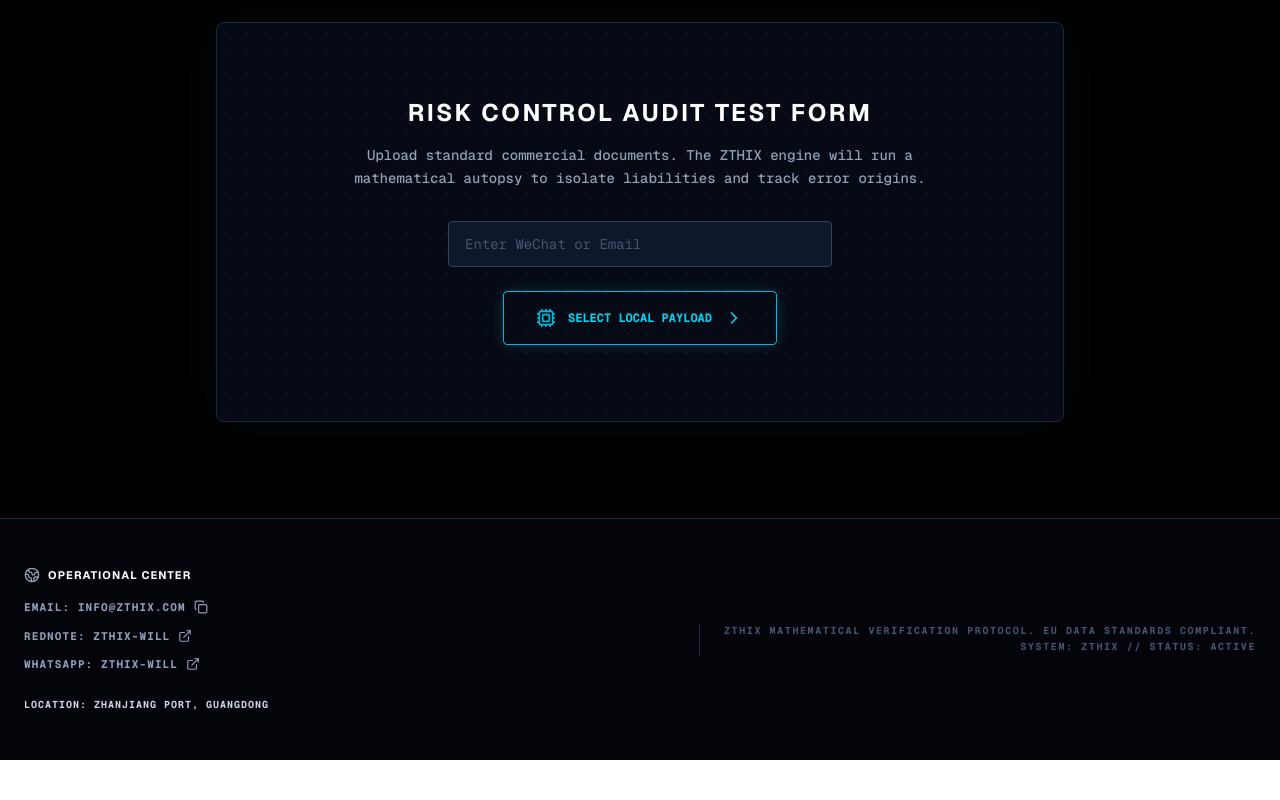
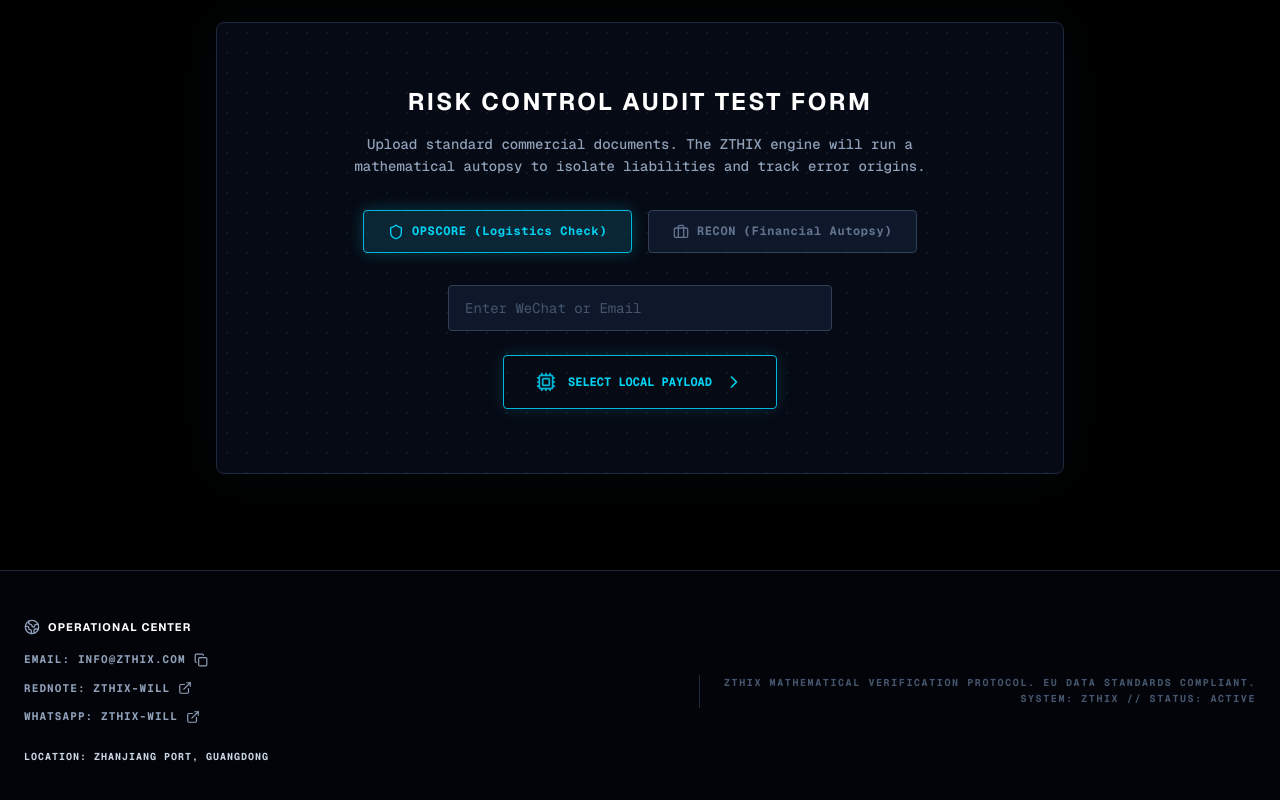
Before and after one commit to willamstthomas/zthix-web, a Next.js app: page / in a window 1280 px wide. Shown: the part 2205-3005 px from the top of the page. Before the commit the page ends 2965 px from the top, so only its background shows below. Built offline with nearby package versions, Linux system fonts and the light colour scheme.

Commit message:
Update page.tsx

```diff
--- a/app/page.tsx
+++ b/app/page.tsx
@@ -17,7 +17,8 @@ import {
   Loader2,
   Send,
   Copy,
-  CheckCircle2
+  CheckCircle2,
+  Briefcase
 } from 'lucide-react';
 
 export default function ZthixDeterministicStorefront() {
@@ -29,7 +30,7 @@ export default function ZthixDeterministicStorefront() {
   const [ticketId, setTicketId] = useState<string>('');
   const [copied, setCopied] = useState(false);
   const [contactInfo, setContactInfo] = useState<string>('');
-  const [leadStatus, setLeadStatus] = useState<'idle' | 'success'>('idle');
+  const [projectType, setProjectType] = useState<'OPSCORE' | 'RECON'>('OPSCORE'); // UESA Intake Valve
   const fileInputRef = useRef<HTMLInputElement>(null);
 
   const xhsProfileUrl = "https://www.xiaohongshu.com/user/profile/6996a9f700000000210240ba?m_source=pwa";
@@ -62,6 +63,7 @@ export default function ZthixDeterministicStorefront() {
 
       formData.append('ticketId', generatedTicketId);
       formData.append('contactInfo', contactInfo || 'Anonymous / Not Provided');
+      formData.append('projectType', projectType); // Attach target engine for the Ledger
 
       const response = await fetch('/api/upload', {
         method: 'POST',
@@ -69,23 +71,12 @@ export default function ZthixDeterministicStorefront() {
       });
 
       if (response.ok) {
-        if (files.length > 0) {
-          setUploadState('ready');
-        } else {
-          setUploadState('idle');
-          setLeadStatus('success');
-          setTimeout(() => {
-            setLeadStatus('idle');
-            setContactInfo('');
-          }, 2000);
-        }
+        setUploadState('ready');
       } else {
         setUploadState('idle');
-        setLeadStatus('idle');
       }
     } catch (error) {
       setUploadState('idle');
-      setLeadStatus('idle');
     }
   };
 
@@ -99,12 +90,6 @@ export default function ZthixDeterministicStorefront() {
       }
       executePayloadTransmission(fileArray);
     }
-  };
-
-  const handleSubscribeOnly = () => {
-    if (!contactInfo || leadStatus === 'success') return;
-    setFileName('Passive Lead');
-    executePayloadTransmission([]);
   };
 
   const handleCopyTicket = () => {
@@ -141,15 +126,15 @@ export default function ZthixDeterministicStorefront() {
       audit_desc: "Upload standard commercial documents. The ZTHIX engine will run a mathematical autopsy to isolate liabilities and track error origins.",
       contact_input_placeholder: "Enter WeChat or Email",
       btn_upload: "SELECT LOCAL PAYLOAD",
-      btn_subscribe: "TRANSMIT CONTACT INFO ONLY",
-      btn_subscribe_success: "TRANSMITTED",
       packing_text: "CONSOLIDATING CARGO...",
       hashing_text: "TRANSMITTING TO SECURE EDGE...",
       ready_title: "LOCAL SECURE TICKET ID SECURED",
       ready_desc: "Copy your secure Ticket ID below; it is the only proof of your Zthix trial order result. Zthix staff will reply to you with the result within 12 hours. You can also contact the on-duty specialist directly on RedNote.",
-      btn_transmit: "OPEN REDNOTE TO CONMMUNICATION",
+      btn_transmit: "OPEN REDNOTE TO COMMUNICATION",
       copy_btn: "COPY TICKET",
       copied_btn: "COPIED!",
+      opscore_label: "OPSCORE (Logistics Check)",
+      recon_label: "RECON (Financial Autopsy)",
 
       contact_title: "OPERATIONAL CENTER",
       contact_links: [
@@ -187,8 +172,6 @@ export default function ZthixDeterministicStorefront() {
       audit_desc: "上传标准商业单证。ZTHIX引擎将执行数学解剖以隔离责任和错误追踪溯源。",
       contact_input_placeholder: "输入微信号或邮箱",
       btn_upload: "选择本地文件",
-      btn_subscribe: "仅提交联系方式",
-      btn_subscribe_success: "已传输",
       packing_text: "正在打包多个文件...",
       hashing_text: "正在传输至边缘节点...",
       ready_title: "本地安全凭证号已经生成",
@@ -196,6 +179,8 @@ export default function ZthixDeterministicStorefront() {
       btn_transmit: "小红书交流",
       copy_btn: "复制凭证号",
       copied_btn: "已复制!",
+      opscore_label: "OPSCORE (物流审计)",
+      recon_label: "RECON (财务解剖)",
 
       contact_title: "运营中心",
       contact_links: [
@@ -381,6 +366,32 @@ export default function ZthixDeterministicStorefront() {
                   {active.audit_desc}
                 </p>
 
+                {/* UESA INTAKE VALVE: Opscore vs Recon Selector */}
+                <div className="flex justify-center gap-4 mb-8 relative z-10">
+                  <button
+                    onClick={() => setProjectType('OPSCORE')}
+                    className={`px-6 py-3 rounded text-xs font-bold font-mono tracking-wider transition-all border ${
+                      projectType === 'OPSCORE'
+                        ? 'bg-cyan-900/40 text-cyan-400 border-cyan-500 shadow-[0_0_15px_rgba(6,182,212,0.3)]'
+                        : 'bg-slate-900 text-slate-500 border-slate-700 hover:border-slate-600 hover:text-slate-400'
+                    }`}
+                  >
+                    <Shield className="w-4 h-4 inline-block mr-2" />
+                    {active.opscore_label}
+                  </button>
+                  <button
+                    onClick={() => setProjectType('RECON')}
+                    className={`px-6 py-3 rounded text-xs font-bold font-mono tracking-wider transition-all border ${
+                      projectType === 'RECON'
+                        ? 'bg-purple-900/40 text-purple-400 border-purple-500 shadow-[0_0_15px_rgba(168,85,247,0.3)]'
+                        : 'bg-slate-900 text-slate-500 border-slate-700 hover:border-slate-600 hover:text-slate-400'
+                    }`}
+                  >
+                    <Briefcase className="w-4 h-4 inline-block mr-2" />
+                    {active.recon_label}
+                  </button>
+                </div>
+
                 <input
                   type="text"
                   value={contactInfo}
@@ -480,7 +491,7 @@ export default function ZthixDeterministicStorefront() {
             <h4 className="text-white font-bold uppercase tracking-widest text-[11px] mb-4 flex items-center justify-center md:justify-start gap-2 relative z-10">
               <Globe2 className="w-4 h-4 text-slate-400 relative z-10" /> {active.contact_title}
             </h4>
-           <div className="flex flex-col gap-3 text-[11px] font-mono text-slate-400 relative z-10 font-bold uppercase tracking-widest">
+            <div className="flex flex-col gap-3 text-[11px] font-mono text-slate-400 relative z-10 font-bold uppercase tracking-widest">
               {/* Native Copy-to-Clipboard Email Row */}
               <button
                 onClick={() => navigator.clipboard.writeText('info@zthix.com')}
```
